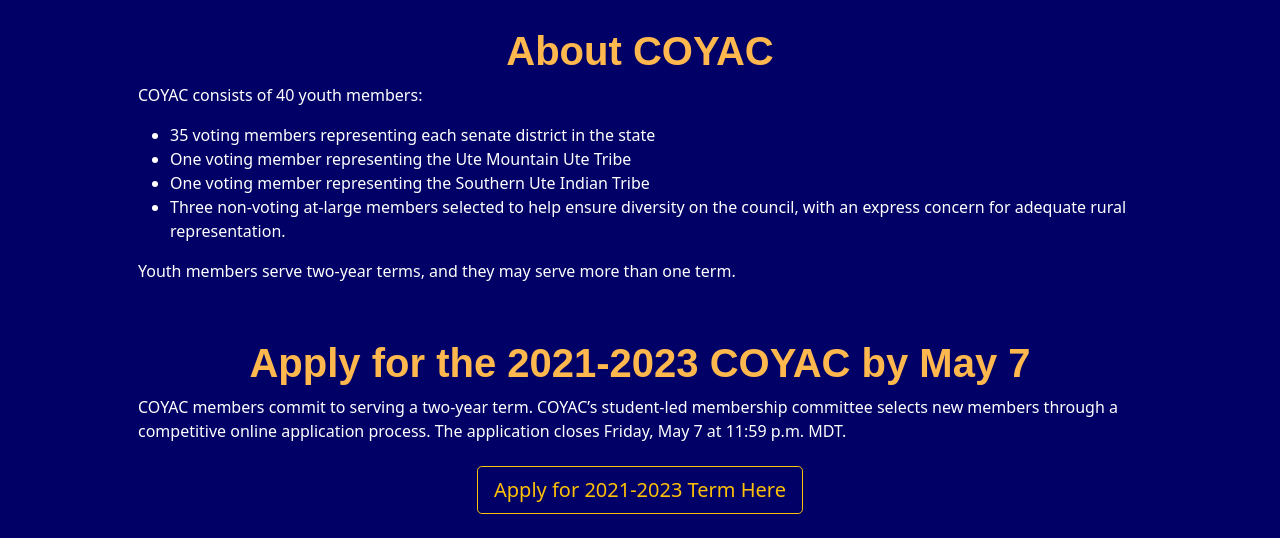
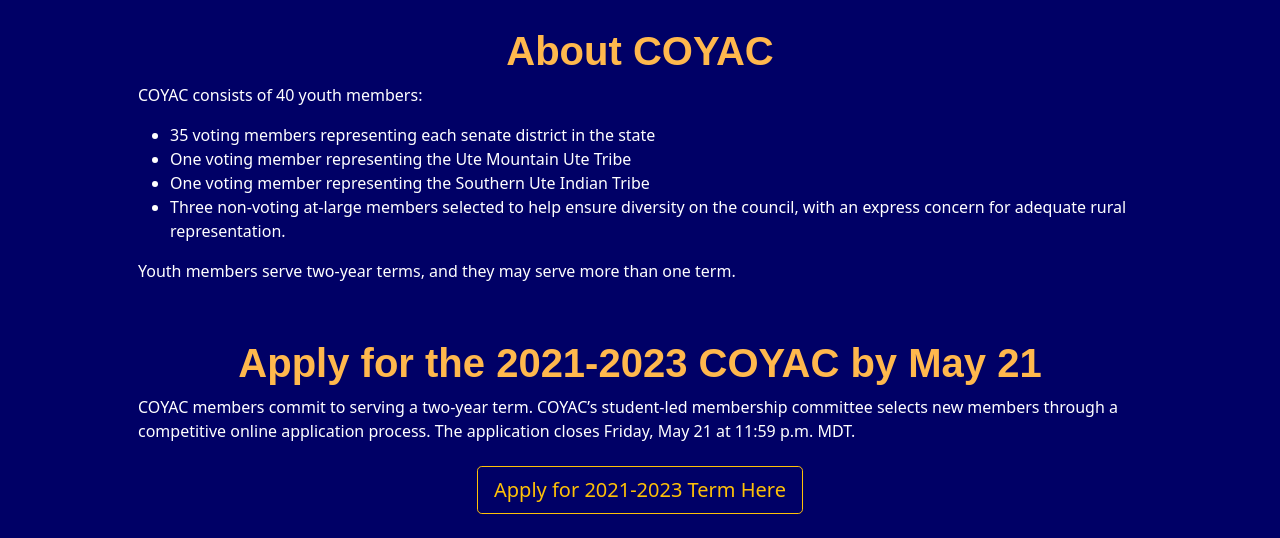
Before and after one commit to blairntaylor/coyouthadvisory, a plain HTML site: page index.html in a window 1280 px wide. Shown: the part 203-741 px from the top of the page. Drawn offline with nearby package versions, Linux system fonts and the light colour scheme.

Commit message:
update app date

```diff
--- a/index.html
+++ b/index.html
@@ -25,9 +25,9 @@
             <p>Youth members serve two-year terms, and they may serve more than one term.</p>
     </div>
     <div class="container">
-        <h1>Apply for the 2021-2023 COYAC by May 7</h1>
+        <h1>Apply for the 2021-2023 COYAC by May 21</h1>
         <p>
-            COYAC members commit to serving a two-year term. COYAC’s student-led membership committee selects new members through a competitive online application process. The application closes Friday, May 7 at 11:59 p.m. MDT.
+            COYAC members commit to serving a two-year term. COYAC’s student-led membership committee selects new members through a competitive online application process. The application closes Friday, May 21 at 11:59 p.m. MDT.
         </p>
         <div class="btn"><a class="btn btn-outline-warning btn-lg"  href="https://forms.gle/D32A6sWro5tegmUSA" role="button">Apply for 2021-2023 Term Here</a></div>
     </div>
```
